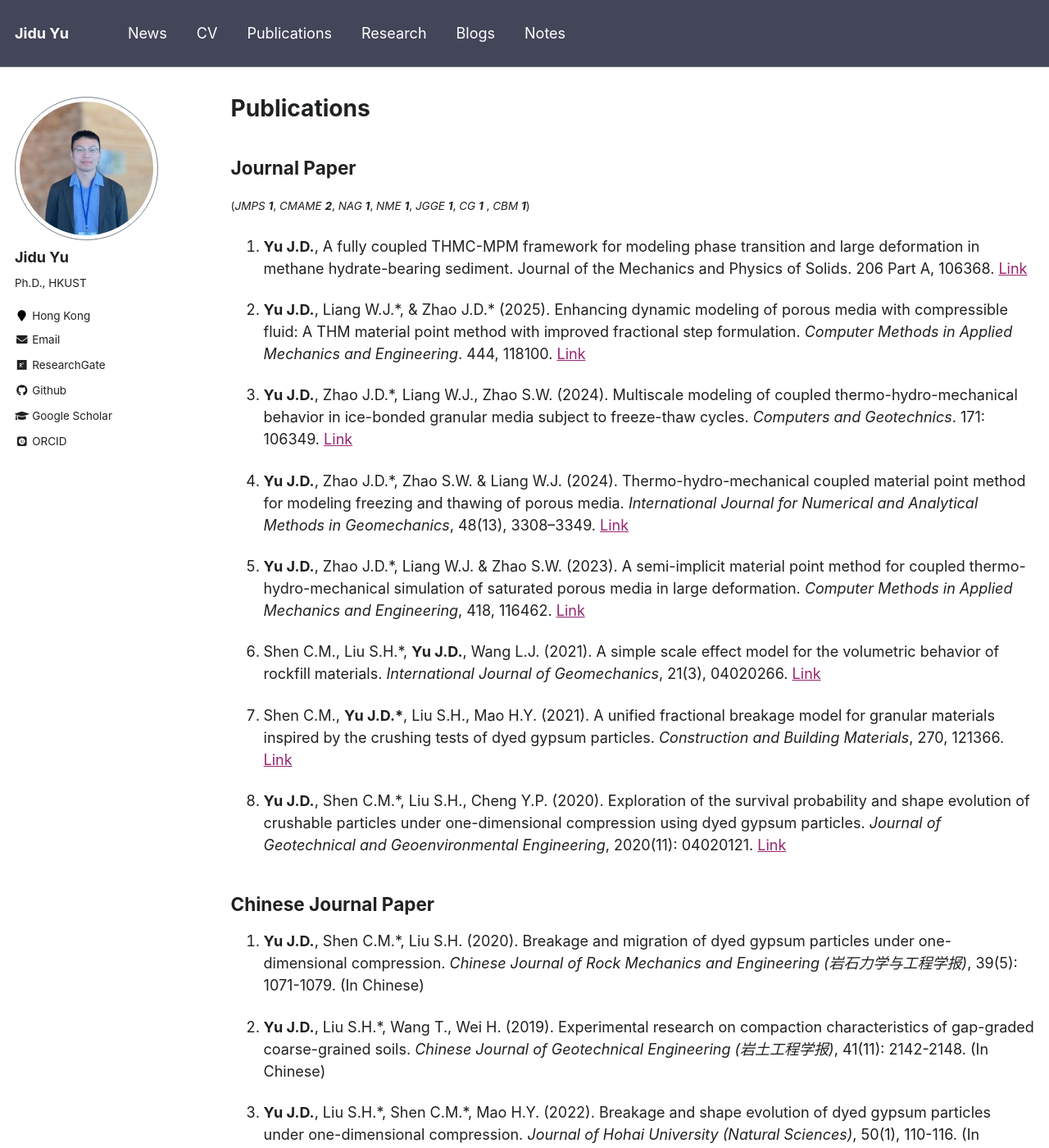
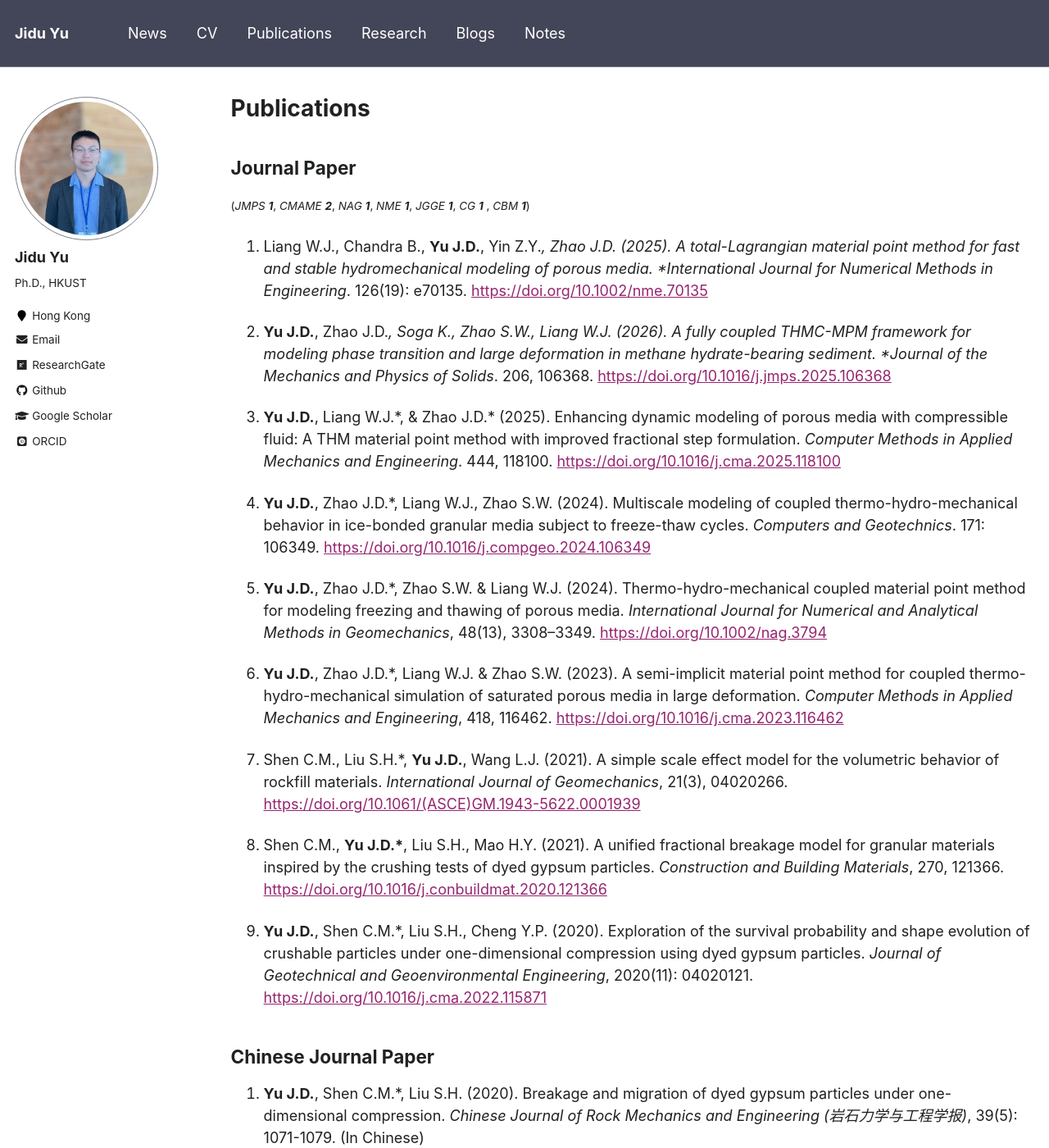
Before and after one commit to yujidu/yujidu.github.io, a Jekyll site: the page built from _pages/publications.md, in a window 1280 px wide and 1400 px high. Shown: the whole window at 82% size. Built offline with Jekyll 4.4.1, drawn with Linux system fonts in a browser that asks for light colours; some web fonts are replaced.

Commit message:
Update publications.md

```diff
--- a/_pages/publications.md
+++ b/_pages/publications.md
@@ -14,26 +14,36 @@ author_profile: true
  *CG* ***1*** ,
  *CBM* ***1***)</small>
 
+9. Liang W.J., Chandra B., **Yu J.D.**, Yin Z.Y.*, Zhao J.D. (2025). A total-Lagrangian material point method for fast and stable hydromechanical modeling of porous media. *International Journal for Numerical Methods in Engineering*. 126(19): e70135.
+[https://doi.org/10.1002/nme.70135](https://doi.org/10.1002/nme.70135)
 
-8.  **Yu J.D.**, A fully coupled THMC-MPM framework for modeling phase transition and large deformation in methane hydrate-bearing sediment. Journal of the Mechanics and Physics of Solids. 206 Part A, 106368. [Link](https://doi.org/10.1016/j.jmps.2025.106368)
+8.  **Yu J.D.**, Zhao J.D.*, Soga K., Zhao S.W., Liang W.J. (2026). A fully coupled THMC-MPM framework for modeling phase transition and large deformation in methane hydrate-bearing sediment. *Journal of the Mechanics and Physics of Solids*. 206, 106368.
+[https://doi.org/10.1016/j.jmps.2025.106368](https://doi.org/10.1016/j.jmps.2025.106368)
 
-7.  **Yu J.D.**, Liang W.J.\*, & Zhao J.D.* (2025). Enhancing dynamic modeling of porous media with compressible fluid: A THM material point method with improved fractional step formulation. *Computer Methods in Applied Mechanics and Engineering*. 444, 118100. [Link](https://doi.org/10.1016/j.cma.2025.118100)
+7.  **Yu J.D.**, Liang W.J.\*, & Zhao J.D.* (2025). Enhancing dynamic modeling of porous media with compressible fluid: A THM material point method with improved fractional step formulation. *Computer Methods in Applied Mechanics and Engineering*. 444, 118100.
+[https://doi.org/10.1016/j.cma.2025.118100](https://doi.org/10.1016/j.cma.2025.118100)
 
-6.  **Yu J.D.**, Zhao J.D.\*, Liang W.J., Zhao S.W. (2024). Multiscale modeling of coupled thermo-hydro-mechanical behavior in ice-bonded granular media subject to freeze-thaw cycles. *Computers and Geotechnics*. 171: 106349. [Link](https://doi.org/10.1016/j.compgeo.2024.106349)
+6.  **Yu J.D.**, Zhao J.D.\*, Liang W.J., Zhao S.W. (2024). Multiscale modeling of coupled thermo-hydro-mechanical behavior in ice-bonded granular media subject to freeze-thaw cycles. *Computers and Geotechnics*. 171: 106349.
+[https://doi.org/10.1016/j.compgeo.2024.106349](https://doi.org/10.1016/j.compgeo.2024.106349)
 
 5.  **Yu J.D.**, Zhao J.D.\*,  Zhao S.W. & Liang W.J. (2024). Thermo-hydro-mechanical coupled material point method for modeling freezing and thawing of porous media.
 *International Journal for Numerical and Analytical Methods in Geomechanics*,
-48(13), 3308–3349. [Link](https://doi.org/10.1002/nag.3794)
+48(13), 3308–3349.
+[https://doi.org/10.1002/nag.3794](https://doi.org/10.1002/nag.3794)
 
 4.  **Yu J.D.**, Zhao J.D.\*, Liang W.J. & Zhao S.W. (2023). A semi-implicit material point method for coupled thermo-hydro-mechanical simulation of saturated porous media in large deformation.
 *Computer Methods in Applied Mechanics and Engineering*,
-418, 116462. [Link](https://doi.org/10.1016/j.cma.2023.116462)
+418, 116462.
+[https://doi.org/10.1016/j.cma.2023.116462](https://doi.org/10.1016/j.cma.2023.116462)
 
-3.   Shen C.M., Liu S.H.\*, **Yu J.D.**, Wang L.J. (2021). A simple scale effect model for the volumetric behavior of rockfill materials. *International Journal of Geomechanics*, 21(3), 04020266. [Link](https://doi.org/10.1061/(ASCE)GM.1943-5622.0001939)
+3.   Shen C.M., Liu S.H.\*, **Yu J.D.**, Wang L.J. (2021). A simple scale effect model for the volumetric behavior of rockfill materials. *International Journal of Geomechanics*, 21(3), 04020266.
+[https://doi.org/10.1061/(ASCE)GM.1943-5622.0001939](https://doi.org/10.1061/(ASCE)GM.1943-5622.0001939)
 
-2.   Shen C.M., **Yu J.D.\***, Liu S.H., Mao H.Y. (2021). A unified fractional breakage model for granular materials inspired by the crushing tests of dyed gypsum particles. *Construction and Building Materials*, 270, 121366. [Link](https://doi.org/10.1016/j.conbuildmat.2020.121366)
+2.   Shen C.M., **Yu J.D.\***, Liu S.H., Mao H.Y. (2021). A unified fractional breakage model for granular materials inspired by the crushing tests of dyed gypsum particles. *Construction and Building Materials*, 270, 121366.
+[https://doi.org/10.1016/j.conbuildmat.2020.121366](https://doi.org/10.1016/j.conbuildmat.2020.121366)
 
-1.   **Yu J.D.**, Shen C.M.\*, Liu S.H., Cheng Y.P. (2020). Exploration of the survival probability and shape evolution of crushable particles under one-dimensional compression using dyed gypsum particles. *Journal of Geotechnical and Geoenvironmental Engineering*, 2020(11): 04020121. [Link](https://doi.org/10.1016/j.cma.2022.115871)
+1.   **Yu J.D.**, Shen C.M.\*, Liu S.H., Cheng Y.P. (2020). Exploration of the survival probability and shape evolution of crushable particles under one-dimensional compression using dyed gypsum particles. *Journal of Geotechnical and Geoenvironmental Engineering*, 2020(11): 04020121.
+[https://doi.org/10.1016/j.cma.2022.115871](https://doi.org/10.1016/j.cma.2022.115871)
 
 ## Chinese Journal Paper
 
```
